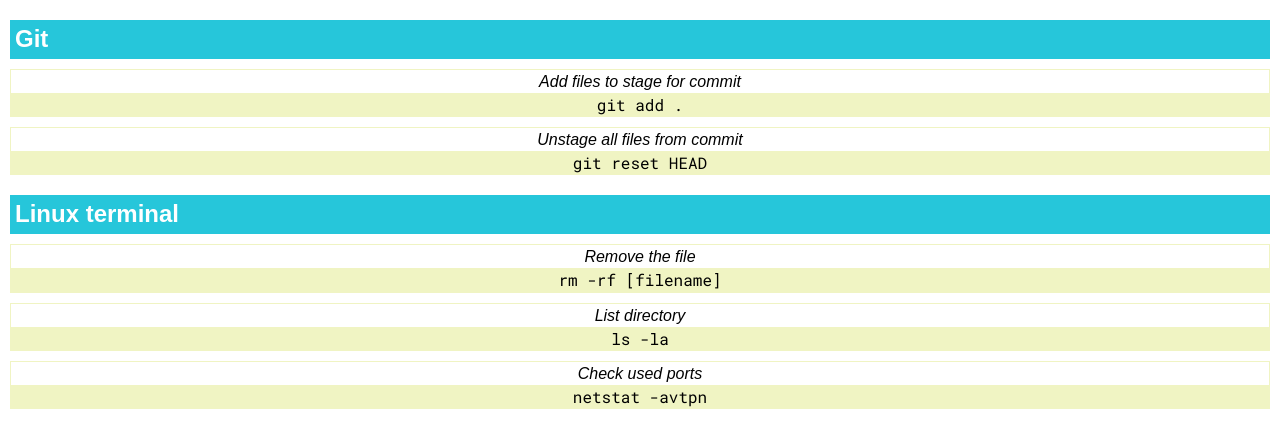
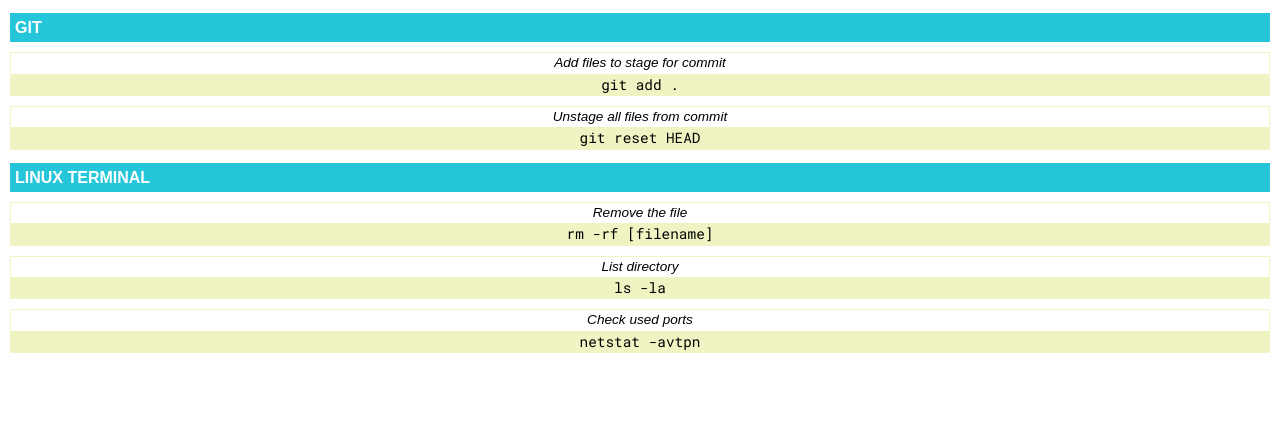
Before and after one commit to sasos90/cheatsheet, a React (Create React App) app: page / in a window 1280 px wide. Shown: the top 448 px of the page. Built offline with nearby package versions, Linux system fonts and the light colour scheme; a web font is replaced by a local one.

Commit message:
Scss code organization

```diff
--- a/src/App.scss
+++ b/src/App.scss
@@ -1,4 +1,4 @@
-@import './core.scss';
+@import './_core.scss';
 
 .App {
   text-align: center;
--- a/src/core.scss
+++ b/src/_core.scss
@@ -1,4 +1,4 @@
-@import 'variables.scss';
+@import './_variables.scss';
 
 @import url('https://fonts.googleapis.com/css?family=Encode+Sans+Expanded:400,800');
 @import url('https://fonts.googleapis.com/css?family=Roboto+Mono:400');
--- a/src/components/Cheat.js
+++ b/src/components/Cheat.js
@@ -1,5 +1,6 @@
 import React, { Component } from 'react';
 import PropTypes from 'prop-types';
+import './Cheat.css';
 
 class Cheat extends Component {
   render() {
--- /dev/null
+++ b/src/components/Cheat.scss
@@ -0,0 +1,20 @@
+@import '../_variables.scss';
+
+.Cheat {
+  margin: 4px 0px;
+  margin-top: 10px;
+  border: 1px solid $cmdBg;
+
+  .desc {
+    padding: 2px;
+    font-style: italic;
+    font-size: 0.85em;
+  }
+
+  .command {
+    font-family: 'Roboto Mono';
+    background: $cmdBg;
+    padding: 2px;
+    font-size: 0.9em;
+  }
+}
--- a/src/components/Group.scss
+++ b/src/components/Group.scss
@@ -1,7 +1,8 @@
-@import '../variables.scss';
+@import '../_variables.scss';
 
 .Group {
   margin: 10px;
+
   h2 {
     margin-bottom: 10px;
     font-weight: bold;
@@ -9,23 +10,7 @@
     color: white;
     text-align: left;
     padding: 5px;
+    font-size: 1em;
+    text-transform: uppercase;
   }
-
-  .Cheat {
-    margin: 4px 0px;
-    margin-top: 10px;
-    border: 1px solid $cmdBg;
-
-    .desc {
-      padding: 2px;
-      font-style: italic;
-    }
-
-    .command {
-      font-family: 'Roboto Mono';
-      background: $cmdBg;
-      padding: 2px;
-    }
-  }
-
 }
```
Also changed, not shown: src/_variables.scss (renamed from src/variables.scss).
